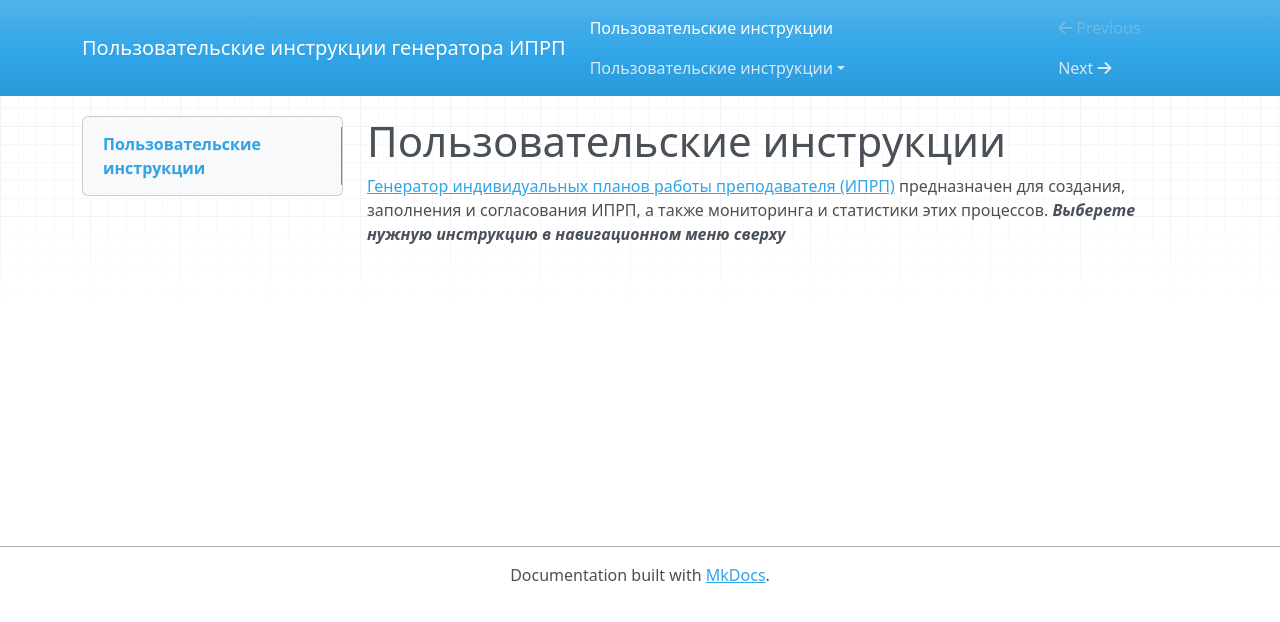
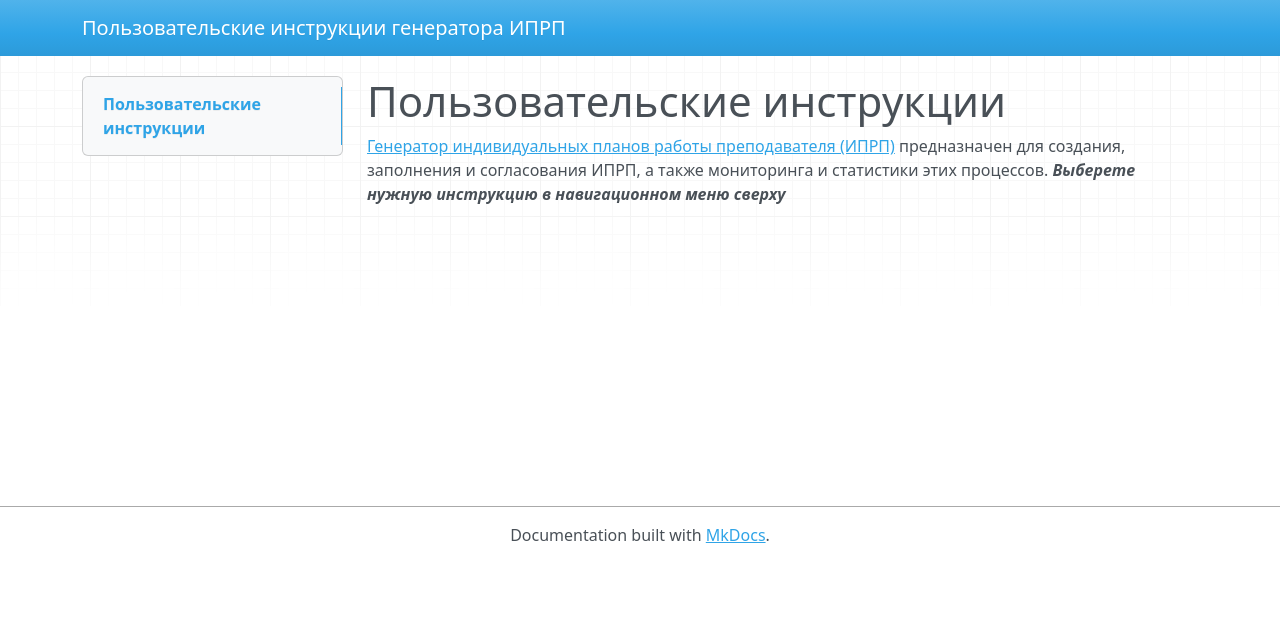
Before and after one commit to PopkovAYu/ppswp_guides, an MkDocs documentation site: the page built from docs/index.md, in a window 1280 px wide. Shown: the top 622 px of the page. Built offline with MkDocs 1.6.1, drawn with Linux system fonts in a browser that asks for light colours; nearby versions of some CDN libraries.

Commit message:
vault backup: 2024-05-27 16:29:49
Affected files:
docs/stylesheets/extra.css
mkdocs.yml

```diff
--- a/docs/stylesheets/extra.css
+++ b/docs/stylesheets/extra.css
@@ -3,4 +3,8 @@
     --md-primary-fg-color--light: #652580;
     --md-primary-fg-color--dark:  #652580;
     --md-footer__inner { display: none }
+
   }
+  .navbar-nav {
+    display: none;
+  }
--- a/mkdocs.yml
+++ b/mkdocs.yml
@@ -1,7 +1,7 @@
 site_name: Пользовательские инструкции генератора ИПРП
 
 theme:
-    name: 'mkdocs'
+    name: mkdocs
     navigation_depth: 5
     palette:
       primary: stylesheets/extra.css
```
